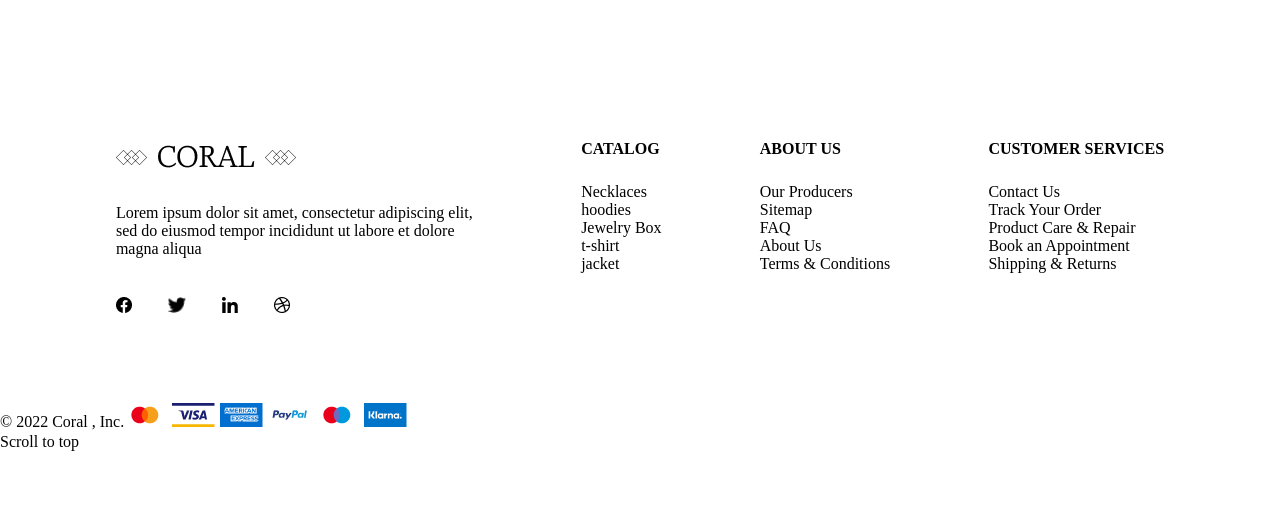
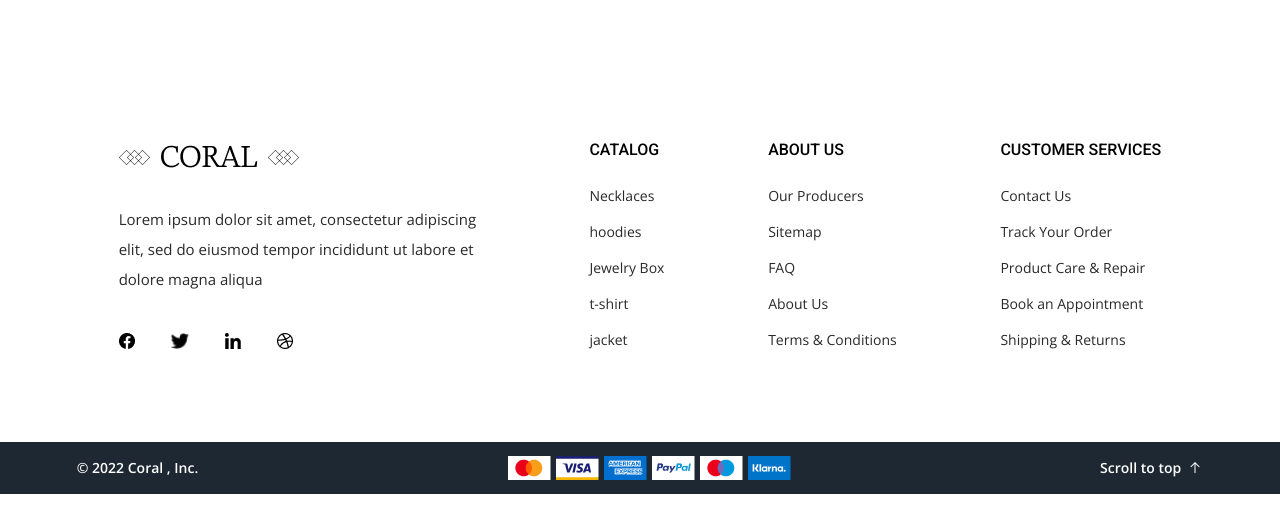
Before and after one commit to Hernanbp/GoClothing, a React (Create React App) app: page / in a window 1280 px wide. Shown: the top 532 px of the page. Built offline with nearby package versions, Linux system fonts and the light colour scheme.

Commit message:
added footer css

```diff
--- a/src/components/views/Footer/Footer.jsx
+++ b/src/components/views/Footer/Footer.jsx
@@ -59,14 +59,14 @@ export const Footer = () => {
                 </div>
             </section>
 
-            <section className="more">
+            <section className="disclaimer">
                 <div>
                     <label>© 2022 Coral , Inc.</label>
                     <img src="../assets/icons_payment 1.png" alt="icons_payment" />
-                    <div>
-                        <label>Scroll to top</label>
+                    <a className='top' href='#header'>
+                        <span>Scroll to top</span>
                         <img src="../assets/Arrow_top.png" alt="arrow_top" />
-                    </div>
+                    </a>
                 </div>
             </section>
         </footer>
--- a/src/components/views/Footer/styles.css
+++ b/src/components/views/Footer/styles.css
@@ -1,3 +1,46 @@
+
+
+img {
+    cursor: pointer;
+}
+
+
+ul {
+    display: flex;
+    flex-direction: column;
+    gap: 12px;
+}
+
+li {
+    cursor: pointer;
+    font-family: 'Open Sans', sans-serif;
+    font-weight: 400;
+    line-height: 24px;
+    font-size: 14px;
+    color: #292929;
+}
+
+p {
+    font-family: 'Open Sans', sans-serif;
+    font-weight: 400;
+    line-height: 30px;
+    font-size: 15px;
+    color: #292929;
+}
+
+h4 {
+    font-family: 'Roboto', sans-serif;
+    font-weight: 500;
+    color: #000;
+}
+
+label, a {
+    font-family: 'Open Sans', sans-serif;
+    font-weight: 600;
+    font-size: 14px;
+    line-height: 24px;
+    color: #ffff;
+}
 
 
 .data {
@@ -26,7 +69,6 @@
     margin-bottom: 25px;
 }
 
-
 .social {
     max-width: 367px;
 }
@@ -45,3 +87,47 @@
     height: 34px;
     margin-bottom: 30px;
 }
+
+
+.disclaimer {
+    width: 100%;
+    height: 52px;
+    align-items: center;
+    display: flex;
+    justify-content: center;
+    background-color: #1E2832;
+}
+
+.disclaimer > div {
+    display: flex;
+    max-width: 1300px;
+    justify-content: space-between;
+    width: 88%;
+}
+
+.top {
+    cursor: pointer;
+    display: flex;
+    align-items: center;
+    gap: 6px;
+    text-decoration: none;
+}
+
+.disclaimer > div > img {
+    width: 283px;
+    height: 24px;
+}
+
+@media only screen and (max-width: 860px) {
+
+    .data > div {
+        flex-direction: column;
+    }
+}
+
+@media only screen and (max-width: 660px) {
+
+    .disclaimer > div > img {
+        display: none;
+    }
+}
```
Also changed, not shown: src/components/views/Header/Header.jsx (added), src/components/views/Header/styles.css (added), src/components/views/NavBar/styles.css (added).
